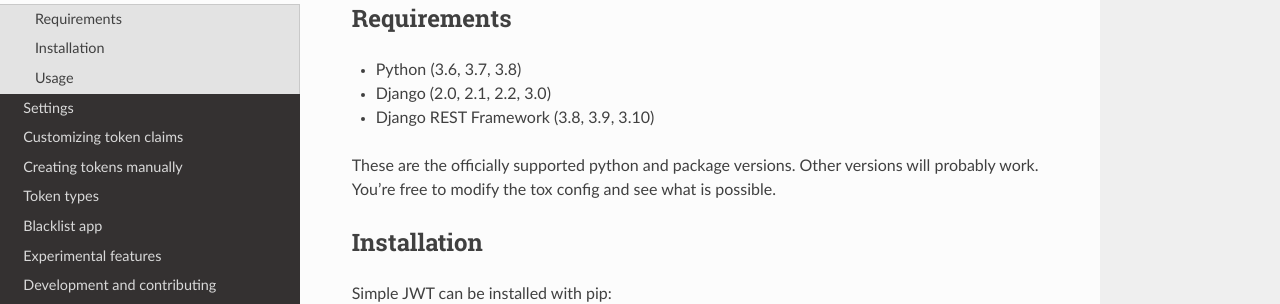
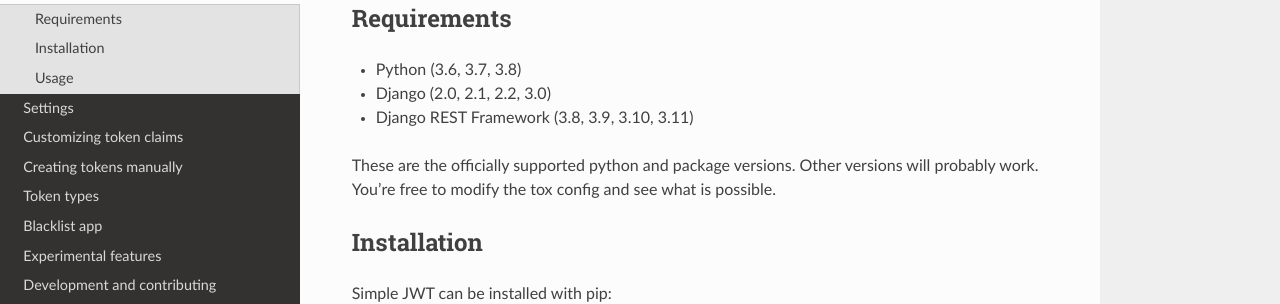
Before and after one commit to rango1105/django-simplejwt, a Sphinx documentation site: the page built from docs/getting_started.rst, in a window 1280 px wide and 900 px high. Shown: the part 158-462 px from the top of the window. Built offline with Sphinx 7.4.7 and the Read the Docs theme 2.0.0, drawn with Linux system fonts in a browser that asks for light colours.

Commit message:
Add DRF 3.11 support to docs

```diff
--- a/docs/getting_started.rst
+++ b/docs/getting_started.rst
@@ -8,7 +8,7 @@ Requirements
 
 * Python (3.6, 3.7, 3.8)
 * Django (2.0, 2.1, 2.2, 3.0)
-* Django REST Framework (3.8, 3.9, 3.10)
+* Django REST Framework (3.8, 3.9, 3.10, 3.11)
 
 These are the officially supported python and package versions.  Other versions
 will probably work.  You're free to modify the tox config and see what is
```
